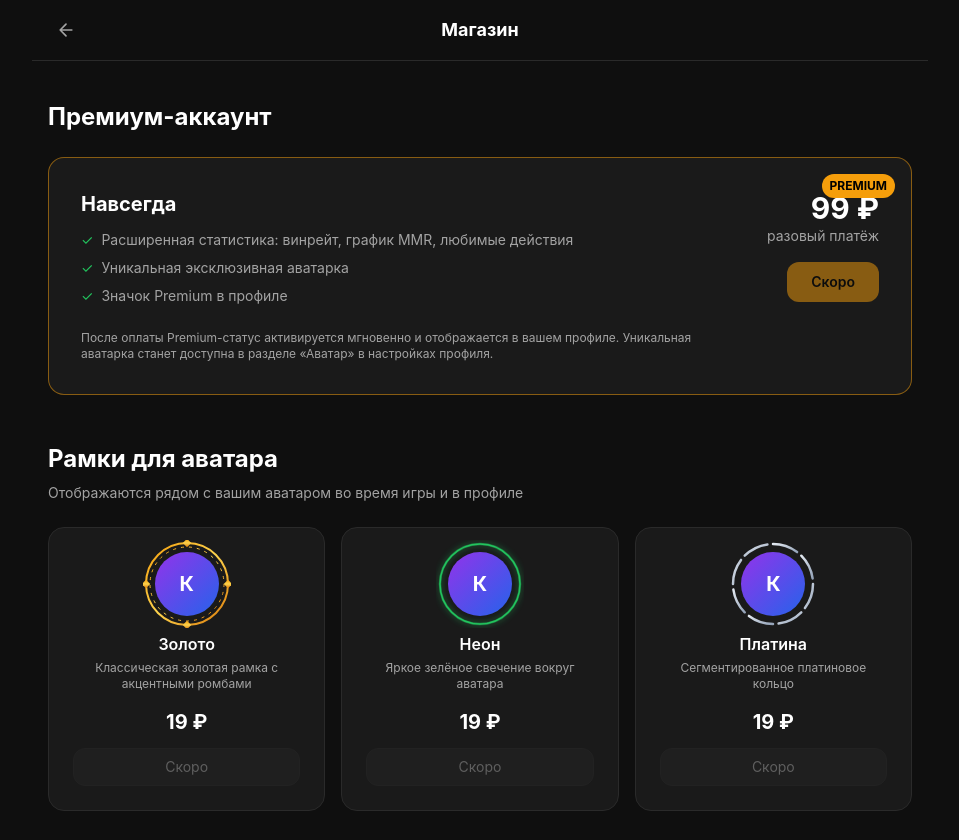
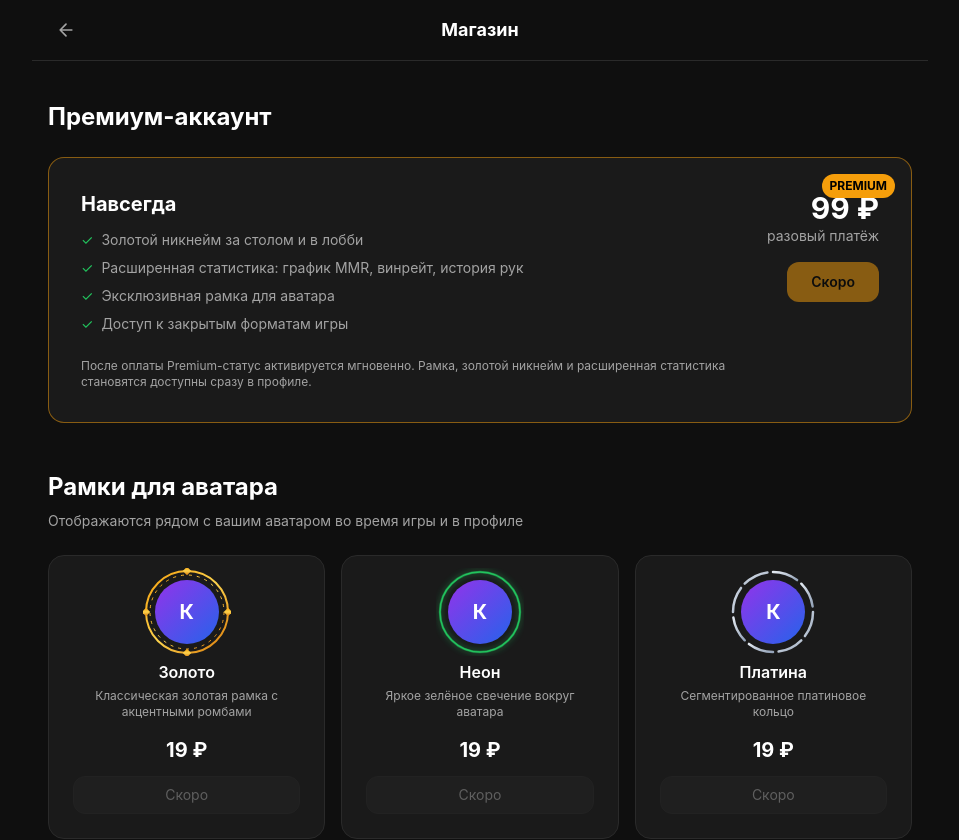
Before and after one commit to papergallery/PokerTitan, a React (Vite) app in the folder client/: page /shop in a window 1280 px wide. Shown: the top 840 px of the page, without its empty margins (160-1119 px from the left). Built offline with nearby package versions, Linux system fonts and the light colour scheme.

Commit message:
update: premium account benefits — gold name, hand history, closed formats

```diff
--- a/client/src/pages/ShopPage.tsx
+++ b/client/src/pages/ShopPage.tsx
@@ -46,12 +46,13 @@ export default function ShopPage() {
               <div className="flex-1">
                 <h3 className="text-xl font-bold text-white mb-3">Навсегда</h3>
                 <ul className="space-y-2 text-sm text-muted mb-6">
-                  <li className="flex items-center gap-2"><span className="text-accent">✓</span> Расширенная статистика: винрейт, график MMR, любимые действия</li>
-                  <li className="flex items-center gap-2"><span className="text-accent">✓</span> Уникальная эксклюзивная аватарка</li>
-                  <li className="flex items-center gap-2"><span className="text-accent">✓</span> Значок Premium в профиле</li>
+                  <li className="flex items-center gap-2"><span className="text-accent">✓</span> Золотой никнейм за столом и в лобби</li>
+                  <li className="flex items-center gap-2"><span className="text-accent">✓</span> Расширенная статистика: график MMR, винрейт, история рук</li>
+                  <li className="flex items-center gap-2"><span className="text-accent">✓</span> Эксклюзивная рамка для аватара</li>
+                  <li className="flex items-center gap-2"><span className="text-accent">✓</span> Доступ к закрытым форматам игры</li>
                 </ul>
                 <p className="text-xs text-muted">
-                  После оплаты Premium-статус активируется мгновенно и отображается в вашем профиле. Уникальная аватарка станет доступна в разделе «Аватар» в настройках профиля.
+                  После оплаты Premium-статус активируется мгновенно. Рамка, золотой никнейм и расширенная статистика становятся доступны сразу в профиле.
                 </p>
               </div>
               <div className="sm:text-right">
```
